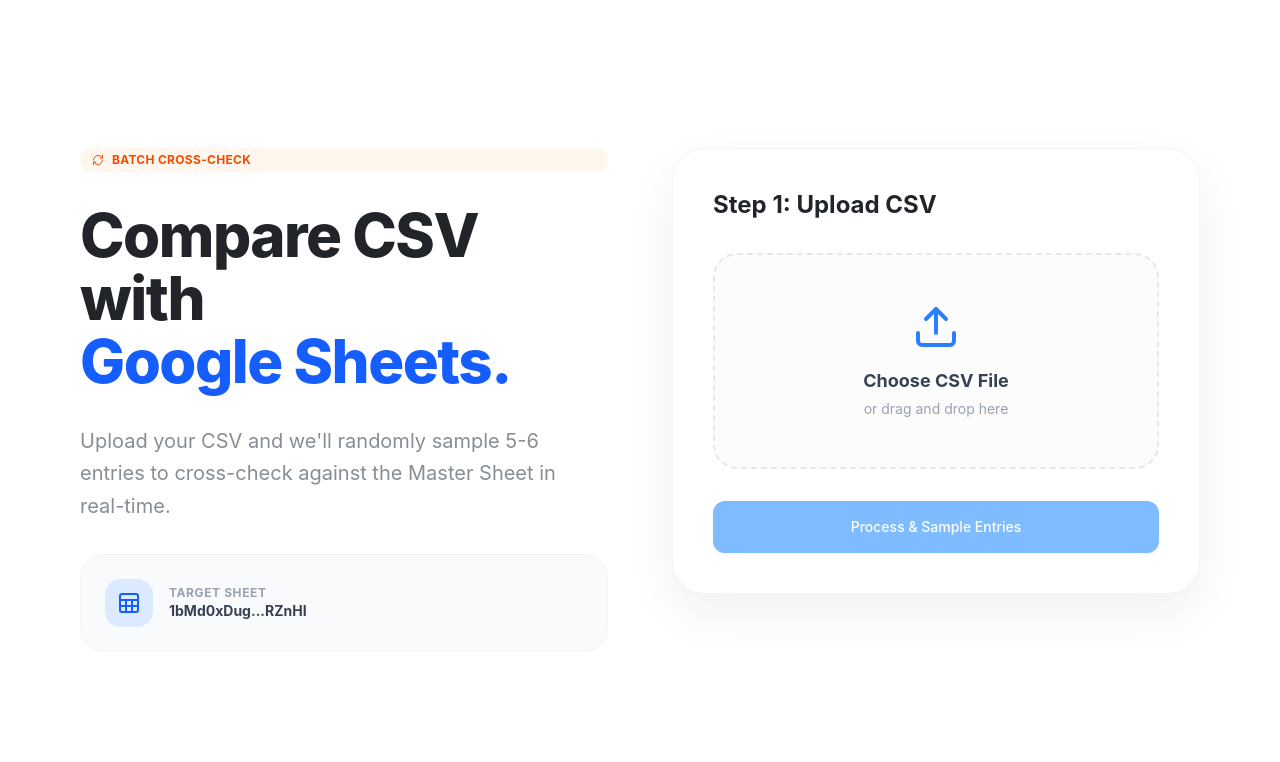
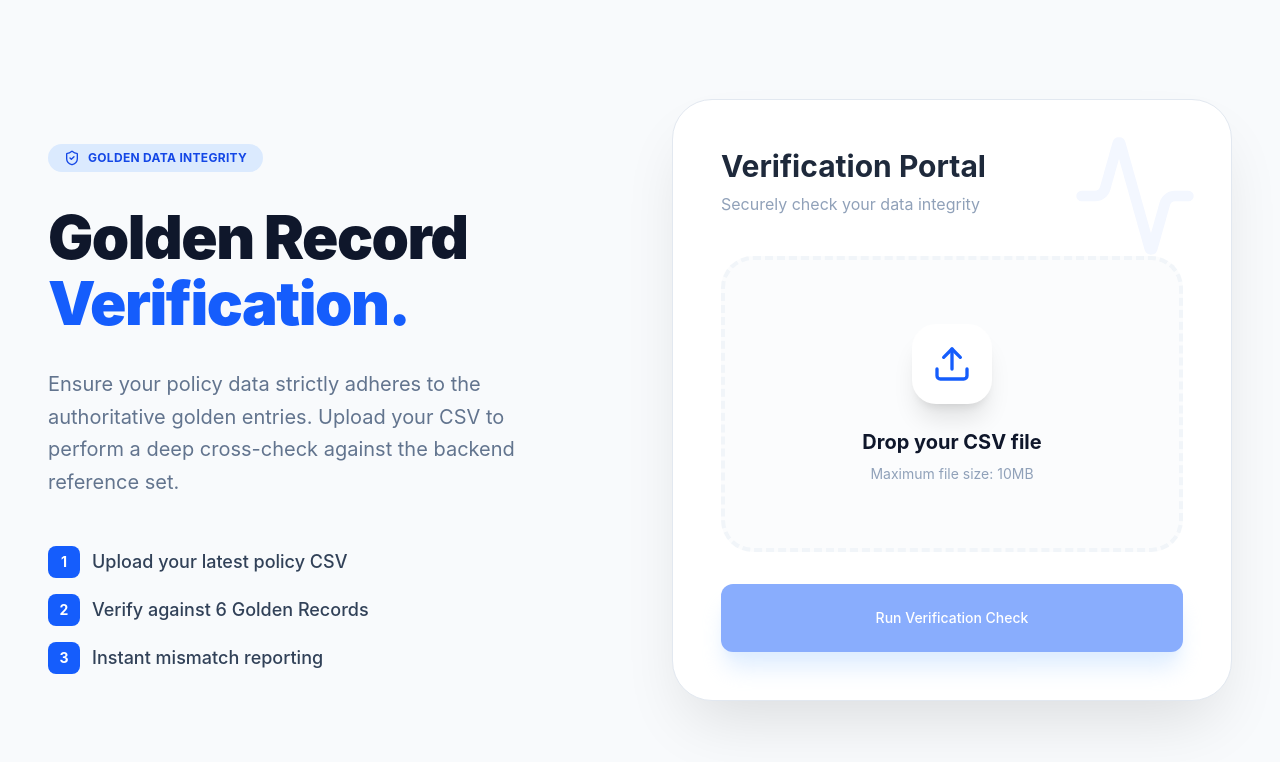
Before and after one commit to MalayM09/csvValidate, a React (Vite) app in the folder client/: page / in a window 1280 px wide. Shown: the top 762 px of the page. Built offline with nearby package versions, Linux system fonts and the light colour scheme.

Commit message:
Pivot: Implement Golden Record Verification with hardcoded backend entries

```diff
--- a/client/src/App.tsx
+++ b/client/src/App.tsx
@@ -1,7 +1,7 @@
 import React, { useState } from 'react';
 import axios from 'axios';
-import { motion, AnimatePresence } from 'framer-motion';
-import { CheckCircle, XCircle, Upload, Search, Sheet, Mail, User, AlertCircle, Loader2, Table, RefreshCw } from 'lucide-react';
+import { motion } from 'framer-motion';
+import { CheckCircle, XCircle, Upload, Search, ShieldCheck, AlertCircle, Loader2, FileText, Activity } from 'lucide-react';
 import { Button } from './components/Button';
 import { clsx, type ClassValue } from 'clsx';
 import { twMerge } from 'tailwind-merge';
@@ -12,241 +12,213 @@
 
 const API_BASE = 'http://localhost:8000';
 
-interface ValidationBatchResult {
-  csv_row: Record<string, any>;
-  sheet_row: Record<string, any> | null;
-  matches: Record<string, boolean>;
+interface VerificationDetail {
+  status: 'match' | 'mismatch';
+  expected?: string;
+  actual?: string;
+}
+
+interface VerificationResult {
+  primary_key: string;
+  found: boolean;
   is_valid: boolean;
-  name_present: boolean;
-  email_present: boolean;
   error?: string;
+  details?: Record<string, VerificationDetail>;
 }
 
 function App() {
   const [file, setFile] = useState<File | null>(null);
-  const [samples, setSamples] = useState<Record<string, any>[] | null>(null);
   const [loading, setLoading] = useState(false);
-  const [validating, setValidating] = useState(false);
-  const [results, setResults] = useState<ValidationBatchResult[] | null>(null);
+  const [results, setResults] = useState<VerificationResult[] | null>(null);
+  const [summary, setSummary] = useState<string | null>(null);
   const [error, setError] = useState<string | null>(null);
 
   const handleFileChange = (e: React.ChangeEvent<HTMLInputElement>) => {
     if (e.target.files && e.target.files[0]) {
       setFile(e.target.files[0]);
       setError(null);
-      setSamples(null);
       setResults(null);
     }
   };
 
-  const uploadCSV = async () => {
+  const startVerification = async () => {
     if (!file) return;
     setLoading(true);
     setError(null);
+    setResults(null);
     try {
       const formData = new FormData();
       formData.append('file', file);
-      const resp = await axios.post(`${API_BASE}/api/upload-csv`, formData);
-      setSamples(resp.data.samples);
+      const resp = await axios.post(`${API_BASE}/api/verify-golden`, formData);
+      setResults(resp.data.results);
+      setSummary(resp.data.summary);
     } catch (err: any) {
-      setError(err.response?.data?.detail || 'Failed to process CSV');
+      setError(err.response?.data?.detail || 'Verification failed. Please check your CSV format.');
     } finally {
       setLoading(false);
     }
   };
 
-  const validateBatch = async () => {
-    if (!samples) return;
-    setValidating(true);
-    setError(null);
-    try {
-      const resp = await axios.post(`${API_BASE}/api/validate-batch`, samples);
-      setResults(resp.data.results);
-    } catch (err: any) {
-      setError(err.response?.data?.detail || 'Validation failed');
-    } finally {
-      setValidating(false);
-    }
-  };
-
-  const reset = () => {
-    setFile(null);
-    setSamples(null);
-    setResults(null);
-    setError(null);
-  };
-
   return (
-    <div className="min-h-screen bg-white text-[#212529] font-['Inter'] flex items-center justify-center p-6 md:p-12 lg:p-20 overflow-x-hidden">
+    <div className="min-h-screen bg-slate-50 text-[#1E293B] font-['Inter'] flex items-center justify-center p-6 md:p-12 overflow-x-hidden">
       <div className="max-w-7xl w-full mx-auto grid grid-cols-1 lg:grid-cols-2 gap-16 items-start">
 
-        {/* Left Column: Content */}
+        {/* Left Column: Branding */}
         <motion.div
-          initial={{ opacity: 0, x: -30 }}
-          animate={{ opacity: 1, x: 0 }}
-          className="flex flex-col space-y-8 sticky top-20"
+          initial={{ opacity: 0, y: 20 }}
+          animate={{ opacity: 1, y: 0 }}
+          className="flex flex-col space-y-8 lg:sticky lg:top-24"
         >
-          <div className="inline-flex items-center space-x-2 px-3 py-1 bg-orange-50 text-orange-600 rounded-full text-xs font-bold tracking-wide uppercase">
-            <RefreshCw className="w-3 h-3" />
-            <span>Batch Cross-Check</span>
+          <div className="inline-flex items-center space-x-2 px-4 py-1.5 bg-blue-100 text-blue-700 rounded-full text-xs font-bold tracking-wide uppercase self-start">
+            <ShieldCheck className="w-4 h-4" />
+            <span>Golden Data Integrity</span>
           </div>
 
-          <h1 className="text-5xl md:text-6xl font-extrabold tracking-tight text-[#212529] leading-[1.05]">
-            Compare CSV with <br />
-            <span className="text-blue-600">Google Sheets.</span>
+          <h1 className="text-5xl md:text-6xl font-black tracking-tight text-slate-900 leading-[1.1]">
+            Golden Record <br />
+            <span className="text-blue-600">Verification.</span>
           </h1>
 
-          <p className="text-[#868E96] text-xl leading-relaxed max-w-lg">
-            Upload your CSV and we'll randomly sample 5-6 entries to cross-check against the Master Sheet in real-time.
+          <p className="text-slate-500 text-xl leading-relaxed max-w-lg">
+            Ensure your policy data strictly adheres to the authoritative golden entries. Upload your CSV to perform a deep cross-check against the backend reference set.
           </p>
 
-          <div className="p-6 bg-gray-50 rounded-3xl border border-gray-100 flex items-center space-x-4">
-            <div className="w-12 h-12 bg-blue-100 rounded-2xl flex items-center justify-center text-blue-600">
-              <Sheet className="w-6 h-6" />
+          <div className="flex flex-col space-y-4 pt-4">
+            <div className="flex items-center space-x-3 text-slate-700">
+              <div className="w-8 h-8 rounded-lg bg-blue-600 flex items-center justify-center text-white font-bold text-sm">1</div>
+              <span className="font-medium text-lg">Upload your latest policy CSV</span>
             </div>
-            <div>
-              <p className="text-xs font-bold text-gray-400 uppercase tracking-wider">Target Sheet</p>
-              <p className="text-sm font-bold text-gray-700">1bMd0xDug...RZnHI</p>
+            <div className="flex items-center space-x-3 text-slate-700">
+              <div className="w-8 h-8 rounded-lg bg-blue-600 flex items-center justify-center text-white font-bold text-sm">2</div>
+              <span className="font-medium text-lg">Verify against 6 Golden Records</span>
+            </div>
+            <div className="flex items-center space-x-3 text-slate-700">
+              <div className="w-8 h-8 rounded-lg bg-blue-600 flex items-center justify-center text-white font-bold text-sm">3</div>
+              <span className="font-medium text-lg">Instant mismatch reporting</span>
             </div>
           </div>
         </motion.div>
 
-        {/* Right Column: Workflow */}
+        {/* Right Column: Portal */}
         <motion.div
           initial={{ opacity: 0, x: 30 }}
           animate={{ opacity: 1, x: 0 }}
-          className="relative w-full"
+          className="w-full"
         >
-          <div className="bg-white rounded-[32px] shadow-[0_20px_50px_rgba(0,0,0,0.06)] border border-gray-100 p-8 md:p-10 w-full relative z-10">
+          <div className="bg-white rounded-[40px] shadow-[0_32px_64px_-16px_rgba(0,0,0,0.12)] border border-slate-200 p-8 md:p-12 relative overflow-hidden">
+            <div className="absolute top-0 right-0 p-8 opacity-5">
+              <Activity className="w-32 h-32 text-blue-600" />
+            </div>
 
-            {/* Step 1: Upload */}
-            {!samples && (
+            <div className="relative z-10">
+              <h2 className="text-3xl font-bold mb-2">Verification Portal</h2>
+              <p className="text-slate-400 mb-10">Securely check your data integrity</p>
+
+              {!results && (
                 <div className="space-y-8">
-                <h2 className="text-2xl font-bold">Step 1: Upload CSV</h2>
-                <div className="relative border-2 border-dashed border-gray-200 rounded-[24px] p-12 flex flex-col items-center justify-center hover:border-blue-400 transition-colors bg-gray-50/50">
+                  <div className="relative border-4 border-dashed border-slate-100 rounded-[32px] p-16 flex flex-col items-center justify-center hover:border-blue-400 hover:bg-blue-50/50 transition-all cursor-pointer group bg-slate-50/50">
                     <input
                       type="file"
                       accept=".csv"
                       onChange={handleFileChange}
                       className="absolute inset-0 opacity-0 cursor-pointer"
                     />
-                  <Upload className="w-12 h-12 text-blue-500 mb-4" />
-                  <p className="text-lg font-bold text-gray-700">
-                    {file ? file.name : "Choose CSV File"}
+                    <div className="w-20 h-20 bg-white rounded-3xl shadow-xl flex items-center justify-center text-blue-600 mb-6 group-hover:scale-110 transition-transform">
+                      <Upload className="w-10 h-10" />
+                    </div>
+                    <p className="text-xl font-bold text-slate-900">
+                      {file ? file.name : "Drop your CSV file"}
                     </p>
-                  <p className="text-sm text-gray-400 mt-1">or drag and drop here</p>
+                    <p className="text-sm text-slate-400 mt-2">Maximum file size: 10MB</p>
                   </div>
+
                   <Button
-                  onClick={uploadCSV}
+                    onClick={startVerification}
                     fullWidth
                     disabled={!file || loading}
-                  className="py-4 text-base font-bold"
+                    className="py-6 text-lg font-black bg-blue-600 hover:bg-blue-700 shadow-xl shadow-blue-200 rounded-2xl"
                   >
-                  {loading ? <Loader2 className="w-5 h-5 animate-spin" /> : "Process & Sample Entries"}
+                    {loading ? (
+                      <>
+                        <Loader2 className="w-6 h-6 animate-spin mr-3" />
+                        Analyzing Records...
+                      </>
+                    ) : (
+                      "Run Verification Check"
+                    )}
                   </Button>
                 </div>
               )}
 
-            {/* Step 2: Sampling */}
-            {samples && !results && (
-              <div className="space-y-8">
-                <div className="flex items-center justify-between">
-                  <h2 className="text-2xl font-bold">Step 2: Sampled Entries</h2>
-                  <Button onClick={reset} variant="ghost" className="text-xs">Reset</Button>
+              {results && (
+                <div className="space-y-8 animate-in fade-in slide-in-from-bottom-4">
+                  <div className="flex items-center justify-between bg-slate-900 text-white p-6 rounded-3xl shadow-lg">
+                    <div>
+                      <p className="text-slate-400 text-xs font-bold uppercase tracking-widest mb-1">Status Report</p>
+                      <h3 className="text-xl font-bold">{summary}</h3>
                     </div>
-                <p className="text-sm text-gray-500">We've picked {samples.length} random entries. Ready to cross-check?</p>
+                    <Button onClick={() => setResults(null)} variant="ghost" className="text-white hover:bg-white/10">New Check</Button>
+                  </div>
 
                   <div className="space-y-4">
-                  {samples.map((s, idx) => (
-                    <div key={idx} className="p-4 bg-gray-50 rounded-2xl border border-gray-100 flex items-center justify-between">
+                    {results.map((r, idx) => (
+                      <div key={idx} className="group border border-slate-100 rounded-3xl p-6 hover:shadow-md transition-shadow bg-slate-50/50">
+                        <div className="flex items-center justify-between">
+                          <div className="flex items-center space-x-4">
+                            <div className={cn(
+                              "w-12 h-12 rounded-2xl flex items-center justify-center shadow-sm",
+                              !r.found ? "bg-amber-100 text-amber-600" : (r.is_valid ? "bg-green-100 text-green-600" : "bg-red-100 text-red-600")
+                            )}>
+                              {!r.found ? <Search className="w-6 h-6" /> : (r.is_valid ? <CheckCircle className="w-6 h-6" /> : <XCircle className="w-6 h-6" />)}
+                            </div>
+                            <div>
+                              <h4 className="font-bold text-slate-900">{r.primary_key}</h4>
+                              <p className="text-xs text-slate-500">
+                                {r.is_valid ? "Correct data - Proceed" : (r.found ? "Incorrect data detected" : "Record missing from CSV")}
+                              </p>
+                            </div>
+                          </div>
+                        </div>
+
+                        {!r.is_valid && r.details && (
+                          <div className="mt-6 pt-6 border-t border-slate-200 grid grid-cols-1 gap-4">
+                            {Object.entries(r.details).map(([key, val]) => (
+                              val.status === 'mismatch' && (
+                                <div key={key} className="flex flex-col space-y-2 p-3 bg-white rounded-xl border border-red-50">
+                                  <span className="text-[10px] font-black uppercase tracking-wider text-slate-400">{key}</span>
+                                  <div className="flex items-center justify-between">
                                     <div className="flex flex-col">
-                        <span className="text-xs font-bold text-gray-400">POL_ID</span>
-                        <span className="text-sm font-bold text-gray-800">{s.POL_ID || "N/A"}</span>
+                                      <span className="text-[10px] text-red-400 font-bold">Expected</span>
+                                      <span className="text-xs font-medium text-slate-900">{val.expected || "(Empty)"}</span>
                                     </div>
                                     <div className="flex flex-col items-end">
-                        <span className="text-xs font-bold text-gray-400">Name</span>
-                        <span className="text-sm text-gray-600 truncate max-w-[150px]">{s.LIFE_ASSURED_NAME || "N/A"}</span>
+                                      <span className="text-[10px] text-blue-400 font-bold">Actual</span>
+                                      <span className="text-xs font-black text-red-600">{val.actual || "(Empty)"}</span>
                                     </div>
                                   </div>
+                                </div>
+                              )
                             ))}
                           </div>
-
-                <Button
-                  onClick={validateBatch}
-                  fullWidth
-                  disabled={validating}
-                  className="py-4 text-base font-bold bg-[#FF8255] hover:bg-orange-600"
-                >
-                  {validating ? <Loader2 className="w-5 h-5 animate-spin mr-2" /> : <Search className="w-5 h-5 mr-2" />}
-                  Cross-Check with Sheet
-                </Button>
+                        )}
+                        {r.error && (
+                          <p className="mt-4 text-xs font-bold text-amber-600 flex items-center">
+                            <AlertCircle className="w-4 h-4 mr-1" /> {r.error}
+                          </p>
+                        )}
                       </div>
-            )}
-
-            {/* Step 3: Results */}
-            {results && (
-              <div className="space-y-8">
-                <div className="flex items-center justify-between">
-                  <h2 className="text-2xl font-bold">Cross-Check Report</h2>
-                  <Button onClick={reset} variant="ghost" className="text-xs">Start New Upload</Button>
-                </div>
-
-                <div className="space-y-6 max-h-[600px] overflow-y-auto pr-2">
-                  {results.map((r, idx) => (
-                    <motion.div
-                      key={idx}
-                      initial={{ opacity: 0, y: 10 }}
-                      animate={{ opacity: 1, y: 0 }}
-                      transition={{ delay: idx * 0.1 }}
-                      className={cn(
-                        "p-6 rounded-3xl border",
-                        r.is_valid ? "bg-green-50 border-green-100" : "bg-red-50 border-red-100"
-                      )}
-                    >
-                      <div className="flex items-center justify-between mb-4">
-                        <div className="flex items-center space-x-2">
-                          <span className="text-lg font-bold text-gray-800">POL-ID: {r.csv_row.POL_ID}</span>
-                        </div>
-                        {r.is_valid ? <CheckCircle className="text-green-500" /> : <XCircle className="text-red-500" />}
-                      </div>
-
-                      {r.error ? (
-                        <p className="text-xs text-red-600 font-medium">Error: {r.error}</p>
-                      ) : (
-                        <div className="grid grid-cols-1 gap-3 text-xs">
-                          <div className={cn("flex justify-between p-2 rounded-xl bg-white/60", !r.name_present && "text-red-600 font-bold")}>
-                            <span>Name Presence</span>
-                            <span>{r.name_present ? "✅ Present" : "❌ Missing"}</span>
-                          </div>
-                          <div className={cn("flex justify-between p-2 rounded-xl bg-white/60", !r.email_present && "text-red-600 font-bold")}>
-                            <span>Email Presence</span>
-                            <span>{r.email_present ? "✅ Present" : "❌ Missing"}</span>
-                          </div>
-                          <div className="flex justify-between p-2 rounded-xl bg-white/60">
-                            <span>Data Match (CSV vs Sheet)</span>
-                            <span className={cn("font-bold", r.is_valid ? "text-green-600" : "text-red-600")}>
-                              {Object.values(r.matches).filter(m => !m).length === 0 ? "Full Match" : "Mismatch Found"}
-                            </span>
-                          </div>
-                        </div>
-                      )}
-                    </motion.div>
                     ))}
                   </div>
                 </div>
               )}
 
               {error && (
-              <motion.div
-                initial={{ opacity: 0 }}
-                animate={{ opacity: 1 }}
-                className="mt-6 p-4 bg-red-50 text-red-600 rounded-2xl text-sm flex items-start space-x-3 border border-red-100"
-              >
-                <AlertCircle className="w-5 h-5 shrink-0" />
-                <span>{error}</span>
-              </motion.div>
+                <div className="mt-8 p-5 bg-red-50 text-red-700 rounded-[24px] text-sm flex items-start space-x-3 border border-red-100 border-l-4">
+                  <AlertCircle className="w-6 h-6 shrink-0" />
+                  <span className="font-medium leading-relaxed">{error}</span>
+                </div>
               )}
-
+            </div>
           </div>
         </motion.div>
       </div>
```
Also changed, not shown: 1 other file (tests, documents, lock files or other folders). Lines whose indentation alone changed are shown as unchanged.
